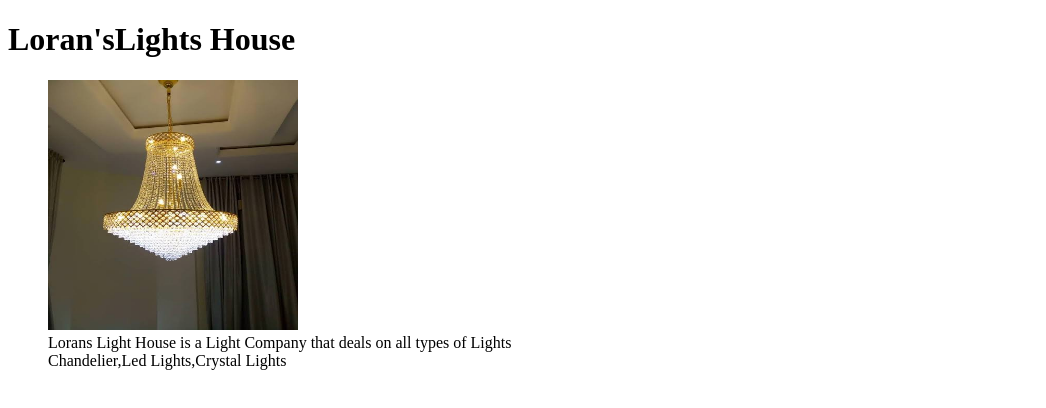
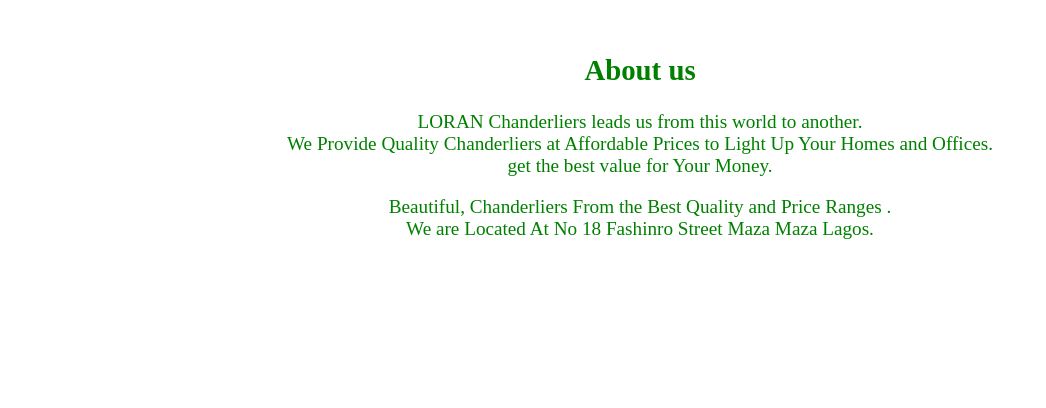
Before and after one commit to TLRCONCEPTS/lights, a plain HTML site: page about.html in a window 1280 px wide. Shown: the whole page, without its empty margins (0-1046 px from the left). Drawn offline with Linux system fonts and the light colour scheme.

Commit message:
Add files via upload

```diff
--- a/about.html
+++ b/about.html
@@ -5,36 +5,42 @@
     <meta name="viewport" content="width=device-width, initial-scale=1.0">
     <title>Document</title>
     <style>
-        .overall-image-blog {
-  display: flex;
-  justify-content: space-between;
-  align-items: center;
-
-  margin: auto;
+        .about
+{
+	text-align: center;
+    color: green;
+    font-size: larger;
+}
+#about
+{
 
 }
-.image-write {
-  background-color: gold}
-
-
-  .h3{
-    color: green;
-  }
-
-
-
-
-
     </style>
 </head>
 <body>
-    <h1 class="opacity"></h1>
+    <!--== 6. About us ==-->
+    <section id="about" class="about">
+        <img src="" class="img-responsive section-icon hidden-sm hidden-xs">
+        <div class="wrapper">
+            <div class="container-fluid">
+                <div class="row dis-table">
+                    <div class="hidden-xs col-sm-6 section-bg about-bg dis-table-cell">
 
-    <h1 class="on-top">Loran's<span>Lights House</span></h1>
-    <div class="price">
-        <figure>
-          <img src="./images/images (50).jpeg" alt="" width="250px" height="250px" />
-          <figcaption>Lorans Light House is a Light Company that deals on all types of Lights <br />Chandelier,Led Lights,Crystal Lights</figcaption>
-        </figure>
-
-      </div>
+                    </div>
+                    <div class="col-xs-12 col-sm-6 dis-table-cell">
+                        <div class="section-content">
+                            <h2 class="section-content-title">About us</h2>
+                            <p class="section-content-para">
+                                LORAN Chanderliers leads us from this world to another. <br> We Provide Quality Chanderliers at Affordable Prices to Light Up Your Homes and Offices.<br> get the best value for Your Money.
+                            </p>
+                            <p class="section-content-para">
+                                Beautiful, Chanderliers From the Best Quality and Price Ranges . <br> We are Located At No 18 Fashinro Street Maza Maza Lagos.
+                            </p>
+                        </div> <!-- /.section-content -->
+                    </div>
+                </div> <!-- /.row -->
+            </div> <!-- /.container-fluid -->
+        </div> <!-- /.wrapper -->
+    </section> <!-- /#about -->
+</body>
+</html>
```
Also changed, not shown: index.html (+3 -3 lines).
